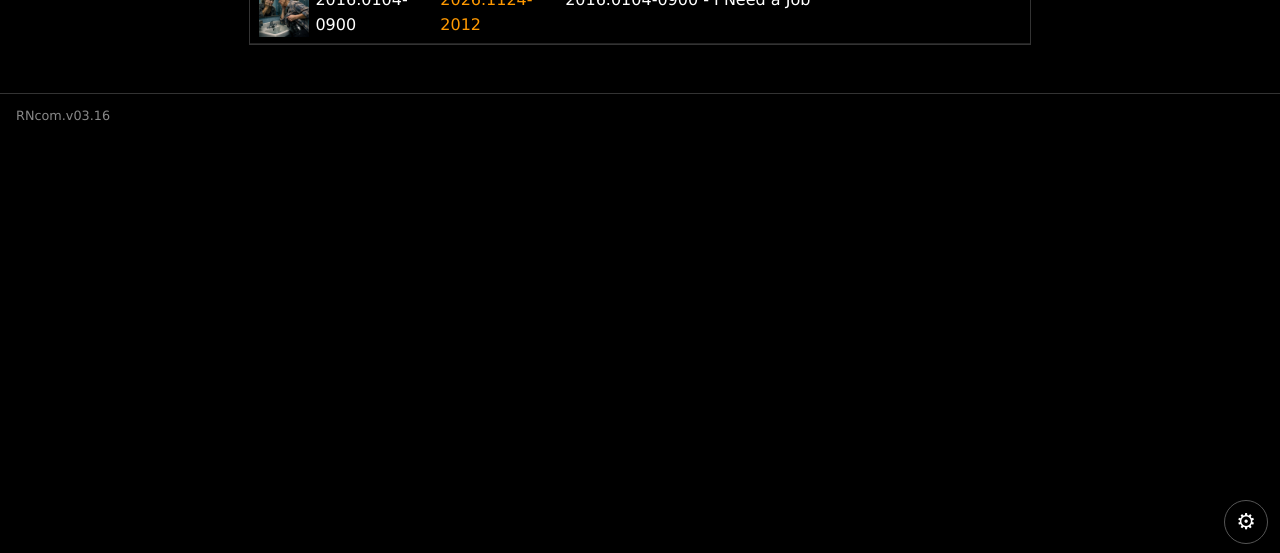
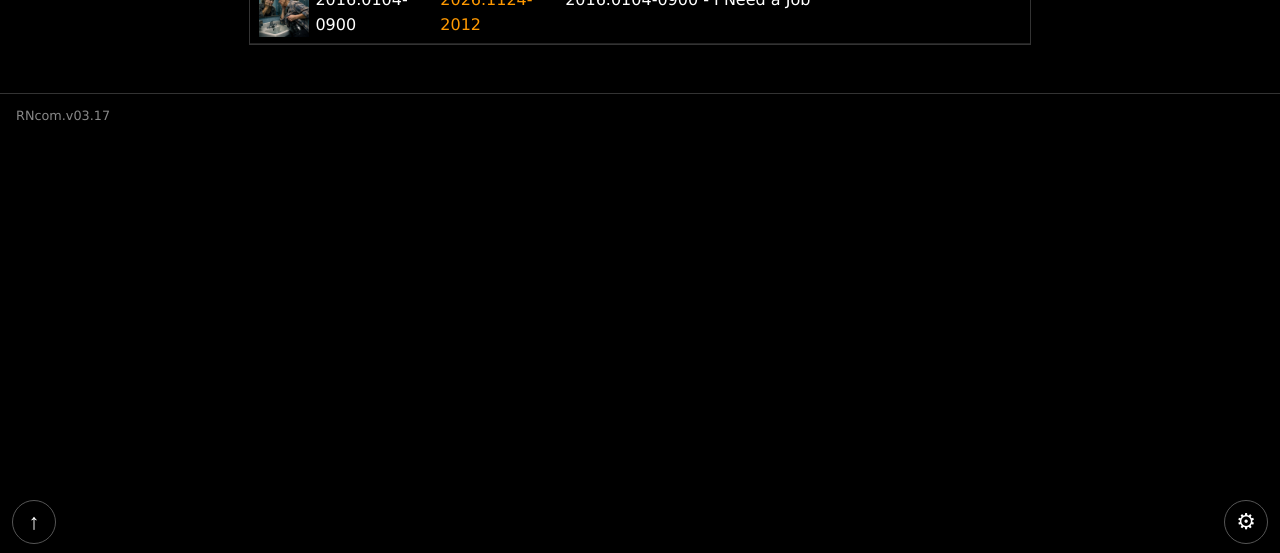
Before and after one commit to AtaraxiA22/RubberNaut, a Jekyll site: the page built from toc.md, in a window 1280 px wide. Shown: the part 344-897 px from the top of the page. Built offline with Jekyll 4.4.1, drawn with Linux system fonts in a browser that asks for light colours; part of the change alters nothing that is shown.

Commit message:
RNcom v03.17: back-to-top button now always visible (lower-left) on non-title pages; hide the native horizontal scrollbar in 2-column paging mode (buttons/keys still page)
Co-authored-by: AtaraxiA22 <AtaraxiA22@users.noreply.github.com>

```diff
--- a/_config.yml
+++ b/_config.yml
@@ -1,7 +1,7 @@
 title: "RUBBERNAUT: The Thalia Journals"
 description: "An Epistolary Tale of Deep Rubber Fetishism in the Winter of Life"
 author: AtaraxiA
-rncom_version: "v03.16"
+rncom_version: "v03.17"
 url: "https://rubbernaut.com"
 baseurl: "/RubberNaut"
 timezone: UTC
--- a/_layouts/default.html
+++ b/_layouts/default.html
@@ -38,7 +38,7 @@
 {{ content }}
 </main>
 {% unless page.layout == 'title' %}
-<button id="to-top" class="to-top" title="Back to top" aria-label="Back to top" hidden>&#8593;</button>
+<button id="to-top" class="to-top" title="Back to top" aria-label="Back to top">&#8593;</button>
 <button id="settings-btn" class="settings-btn" title="Settings" aria-label="Settings">&#9881;</button>
 <div id="settings-panel" class="settings-panel" hidden>
   <p><strong>Settings</strong></p>
@@ -123,25 +123,14 @@
       });
     }
   }
-  // Back-to-top button: shown once the page is scrolled down (or, in 2-column
-  // mode, once the reader has paged past the first screen).
+  // Back-to-top button (lower left, all non-title pages, always visible):
+  // glides to the top of the page and, in 2-column mode, back to the first screen.
   var toTop = document.getElementById("to-top");
-  function updToTop() {
-    if (!toTop) return;
-    var rb = document.querySelector("article.post .body");
-    var sl = rb ? rb.scrollLeft : 0;
-    toTop.hidden = !(window.scrollY > 200 || sl > 50);
-  }
   if (toTop) {
     toTop.addEventListener("click", function () {
       window.scrollTo({ top: 0, behavior: "smooth" });
       document.dispatchEvent(new CustomEvent("rncom-reset-scroll"));
-      updToTop();
     });
-    window.addEventListener("scroll", updToTop, { passive: true });
-    document.addEventListener("scroll", updToTop, true);
-    document.addEventListener("rncom-reset-scroll", updToTop);
-    updToTop();
   }
   apply();
 })();
--- a/assets/css/style.css
+++ b/assets/css/style.css
@@ -449,13 +449,15 @@ article.post .toclink {
   margin: 1em auto;
 }
 
-/* Reader 2-column mode (Settings): fixed-height columns that page left/right,
-   with on-screen ←/→ buttons (.screenpager) to move one screen of text */
+/* Reader 2-column mode (Settings): fixed-height columns that page left/right
+   via the on-screen ←/→ buttons (.screenpager) and the arrow keys. The native
+   horizontal scrollbar is hidden (overflow hidden still allows programmatic
+   scrolling); use the buttons/keys to move between screens. */
 body.cols-2 article.post .body {
   column-count: 2;
   column-gap: 2em;
   height: 65vh;
-  overflow-x: auto;
+  overflow-x: hidden;
   overflow-y: hidden;
 }
 
@@ -563,7 +565,7 @@ body.pager-off .pager {
   color: #f90;
 }
 
-/* Back-to-top button (lower left, all non-title pages; shown only when scrolled) */
+/* Back-to-top button (lower left, all non-title pages, always visible) */
 .to-top {
   position: fixed;
   left: 12px;
```
Also changed, not shown: README.md.
